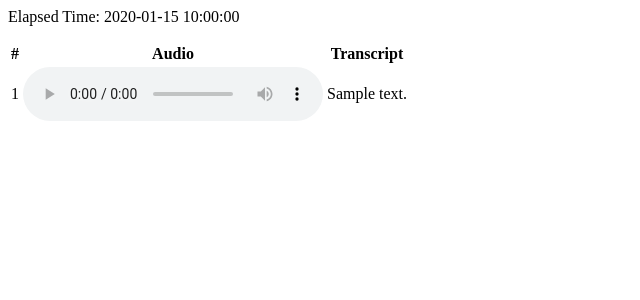
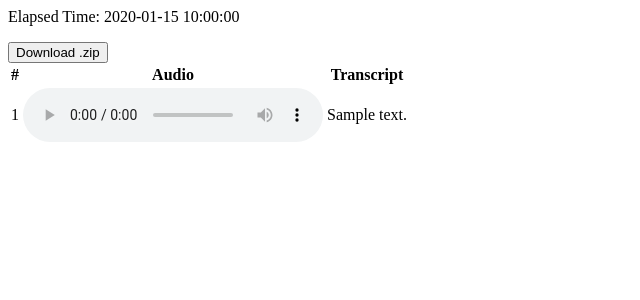
Before and after one commit to YellowLime77/Tacotron-Splitter, a Flask app: template templates/results.html in a window 1280 px wide. Shown: the top 300 px of the page, without its empty margins (0-640 px from the left). Run offline with Flask 3, Linux system fonts and the light colour scheme; the template is opened without the code that fills it: most values are stand-ins (such as "Sample title", 1, 10 or a date in 2020).

Commit message:
final fix hopefully Prayge

```diff
--- a/app.py
+++ b/app.py
@@ -1,4 +1,4 @@
-from flask import Flask, render_template, request, redirect, url_for, session
+from flask import Flask, render_template, request, redirect, url_for, session, send_from_directory
 from werkzeug.utils import secure_filename
 
 import os
@@ -50,6 +50,10 @@ def result():
 
     return render_template('results.html', elapsed_time=timer.stop(), wavFiles_transcriptTexts=zip(wavFiles, transcriptTexts))
 
+@app.route('/downloaddataset', methods=['GET', 'POST'])
+def downloaddataset():
+    return send_from_directory('static', 'dataset.zip')
+
 def split_audio_from_transcription(filename, transcription):
     audio_splitter = AudioSplitter(filename)
     for index, segment in enumerate(transcription['segments']):
--- a/create_dataset.py
+++ b/create_dataset.py
@@ -33,5 +33,5 @@ class DatasetCreator:
             f.write(file_contents)
 
     def zip(self, datasetFolder, zipFile):
-        shutil.make_archive(zipFile, 'zip', datasetFolder)
-        os.remove(datasetFolder)
+        shutil.make_archive(os.path.join('static', zipFile), 'zip', datasetFolder)
+        shutil.rmtree(datasetFolder)
--- a/templates/results.html
+++ b/templates/results.html
@@ -1,6 +1,10 @@
 <html>
     <body>
         <p>Elapsed Time: {{elapsed_time}}</p>
+
+        <form action="/downloaddataset" method="post">
+            <button>Download .zip</button>
+        <form>
 
         <table>
             <tr>
```
Also changed, not shown: 1 other file.
